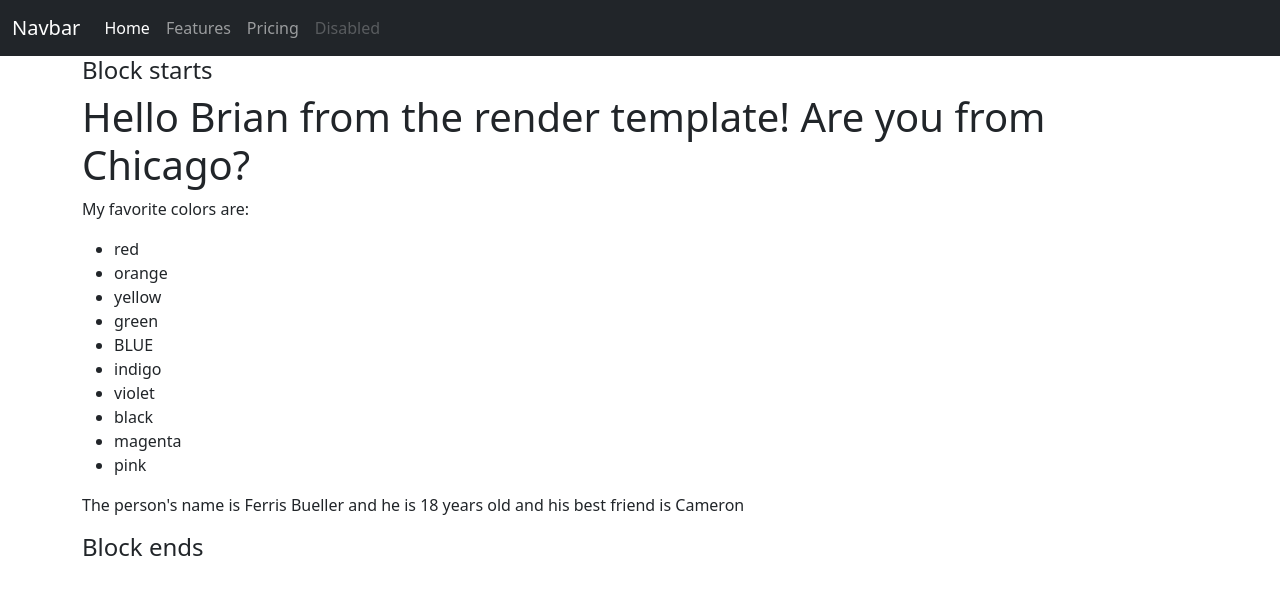
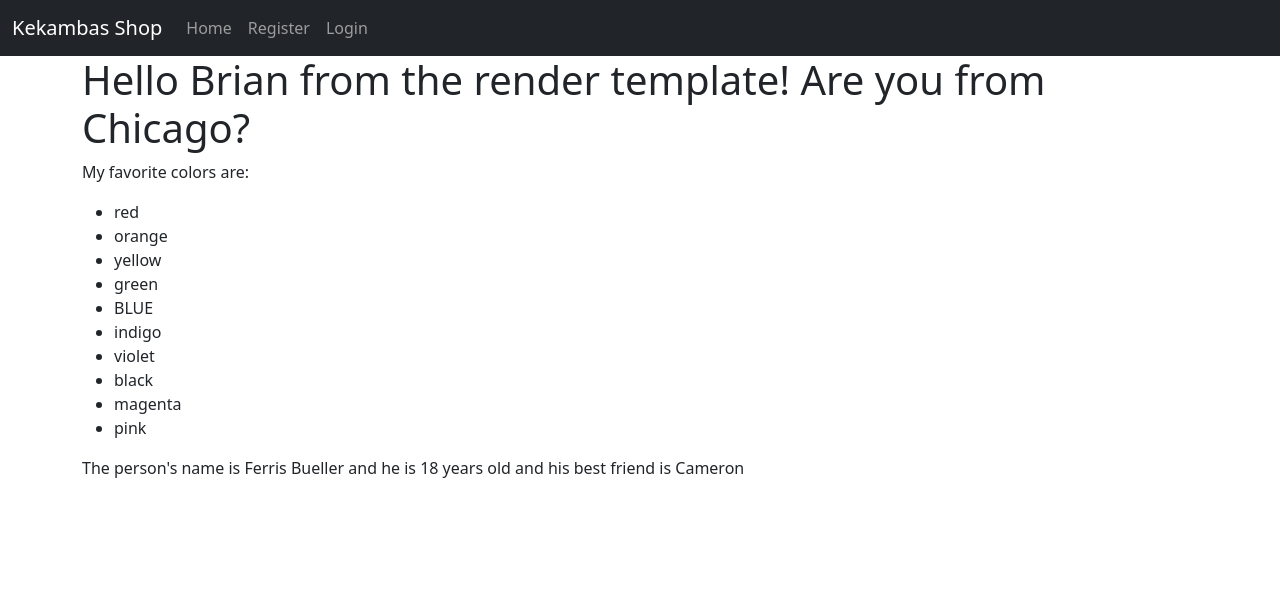
Before and after one commit to bstanton773/kekambas-79_flask, a Flask app: page / in a window 1280 px wide. Shown: the top 595 px of the page. Run offline with Flask 2, Linux system fonts and the light colour scheme; some libraries are stand-ins or nearby versions.

Commit message:
Clean up nav and base html

```diff
--- a/app/templates/base.html
+++ b/app/templates/base.html
@@ -17,11 +17,9 @@
         {% include 'nav.html' %}
 
         <div class="container">
-            <h4>Block starts</h4>
             {% block content %}
 
             {% endblock %}
-            <h4>Block ends</h4>
         </div>
 
         <script src="https://cdnjs.cloudflare.com/ajax/libs/popper.js/2.9.2/umd/popper.min.js"></script>
--- a/app/templates/nav.html
+++ b/app/templates/nav.html
@@ -1,22 +1,19 @@
 <nav class="navbar navbar-expand-lg navbar-dark bg-dark">
     <div class="container-fluid">
-        <a class="navbar-brand" href="#">Navbar</a>
+        <a class="navbar-brand" href="{{ url_for('index') }}">Kekambas Shop</a>
         <button class="navbar-toggler" type="button" data-bs-toggle="collapse" data-bs-target="#navbarNav" aria-controls="navbarNav" aria-expanded="false" aria-label="Toggle navigation">
         <span class="navbar-toggler-icon"></span>
         </button>
         <div class="collapse navbar-collapse" id="navbarNav">
             <ul class="navbar-nav">
                 <li class="nav-item">
-                <a class="nav-link active" aria-current="page" href="#">Home</a>
+                <a class="nav-link" href="{{ url_for('index') }}">Home</a>
                 </li>
                 <li class="nav-item">
-                <a class="nav-link" href="#">Features</a>
+                <a class="nav-link" href="{{ url_for('register') }}">Register</a>
                 </li>
                 <li class="nav-item">
-                <a class="nav-link" href="#">Pricing</a>
-                </li>
-                <li class="nav-item">
-                <a class="nav-link disabled" href="#" tabindex="-1" aria-disabled="true">Disabled</a>
+                <a class="nav-link" href="#">Login</a>
                 </li>
             </ul>
         </div>
```
